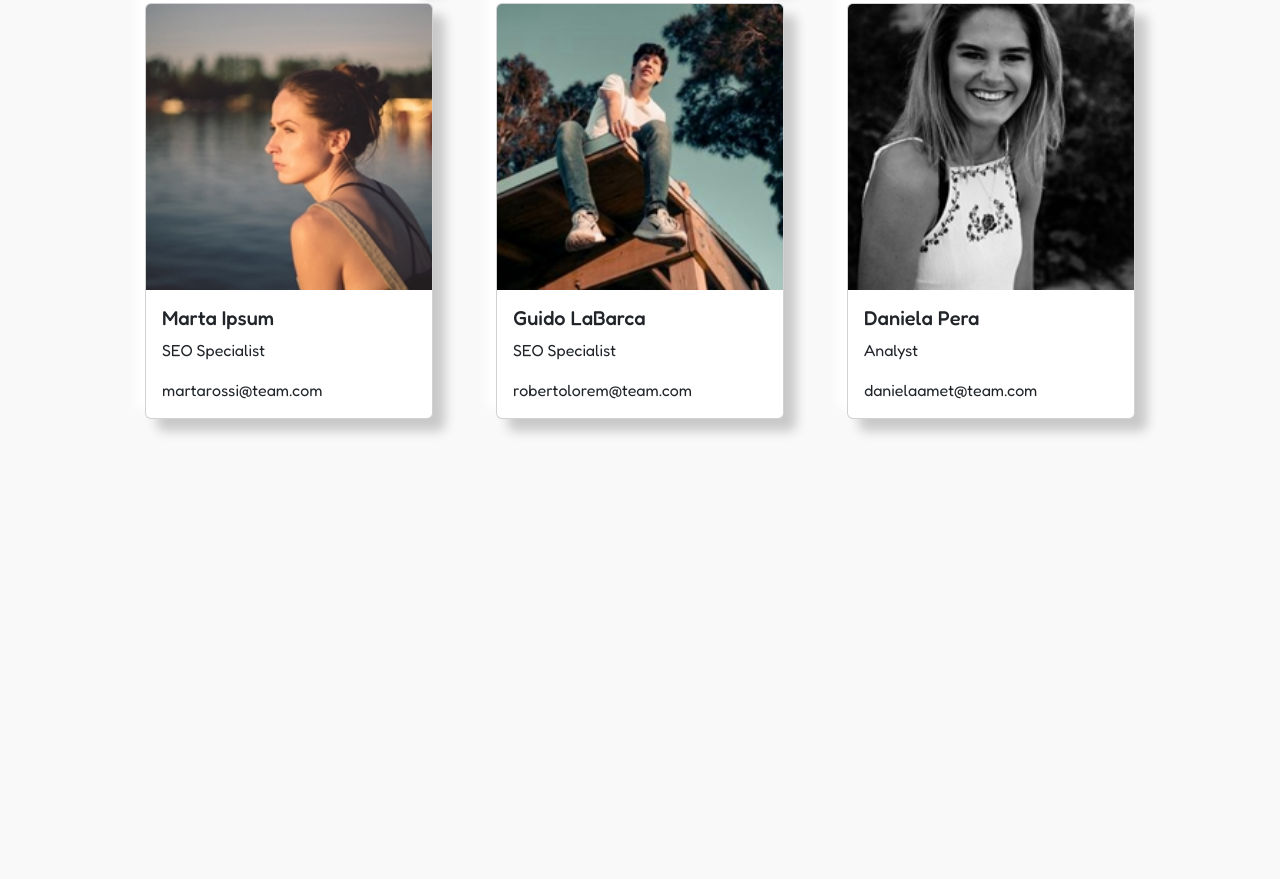
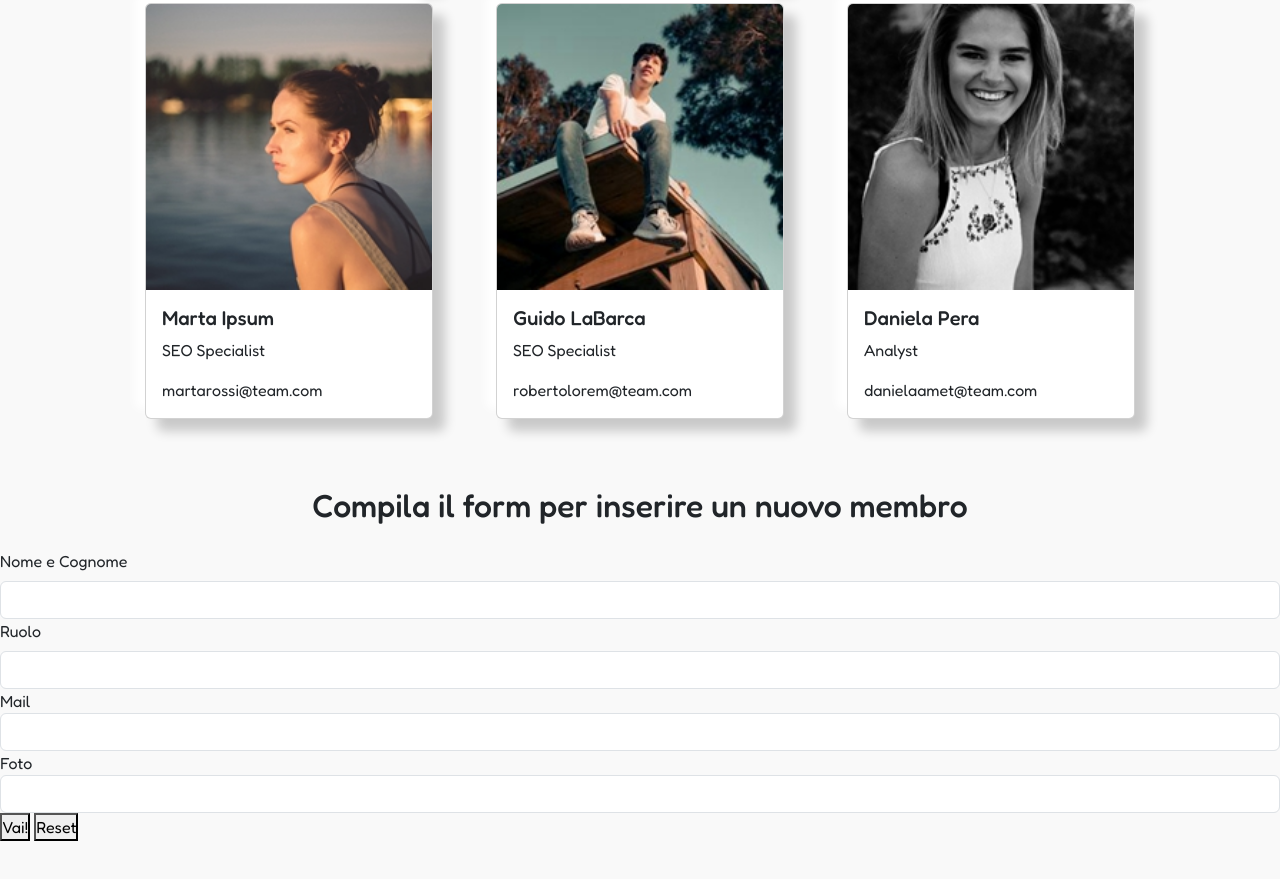
Before and after one commit to SimoneZampieri/js-our-team, a plain HTML site: page index.html in a window 1280 px wide. Shown: the part 609-1488 px from the top of the page. Before the commit the page ends 1064 px from the top, so only its background shows below. Drawn offline with nearby package versions, Linux system fonts and the light colour scheme.

Commit message:
[fix] index file

```diff
--- a/index.html
+++ b/index.html
@@ -32,6 +32,32 @@
     <div class="container my-3 d-flex flex-wrap justify-content-evenly" id="inserirecards">
     </div>
 
+    <form action="#" class="row my-5">
+        <div class="text-center">
+            <h2>Compila il form per inserire un nuovo membro</h2>
+        </div>
+        <div class="col-12">
+            <label for="text-name" class="form-label mt-3">Nome e Cognome</label>
+            <input type="text" id="text-name" class="form-control">
+        </div>
+        <div class="col-12">
+            <label for="role-input" class="form-label">Ruolo</label>
+            <input type="text" id="role-input" class="form-control">
+        </div>
+        <div class="col-12">
+            <label for="mail-input">Mail</label>
+            <input type="text" id="mail-input" class="form-control">
+        </div>
+        <div class="col-12">
+            <label for="img-input">Foto</label>
+            <input type="text" id="img-input" class="form-control">
+        </div>
+        <div class="col-12">
+            <button type="submit" class="btn-primary">Vai!</button>
+            <button type="reset" class="btn-dark">Reset</button>
+        </div>
+    </form>
+
 
 
     <script src="./assets/script.js"></script>
```
Also changed, not shown: assets/script.js (line endings or trailing spaces).
